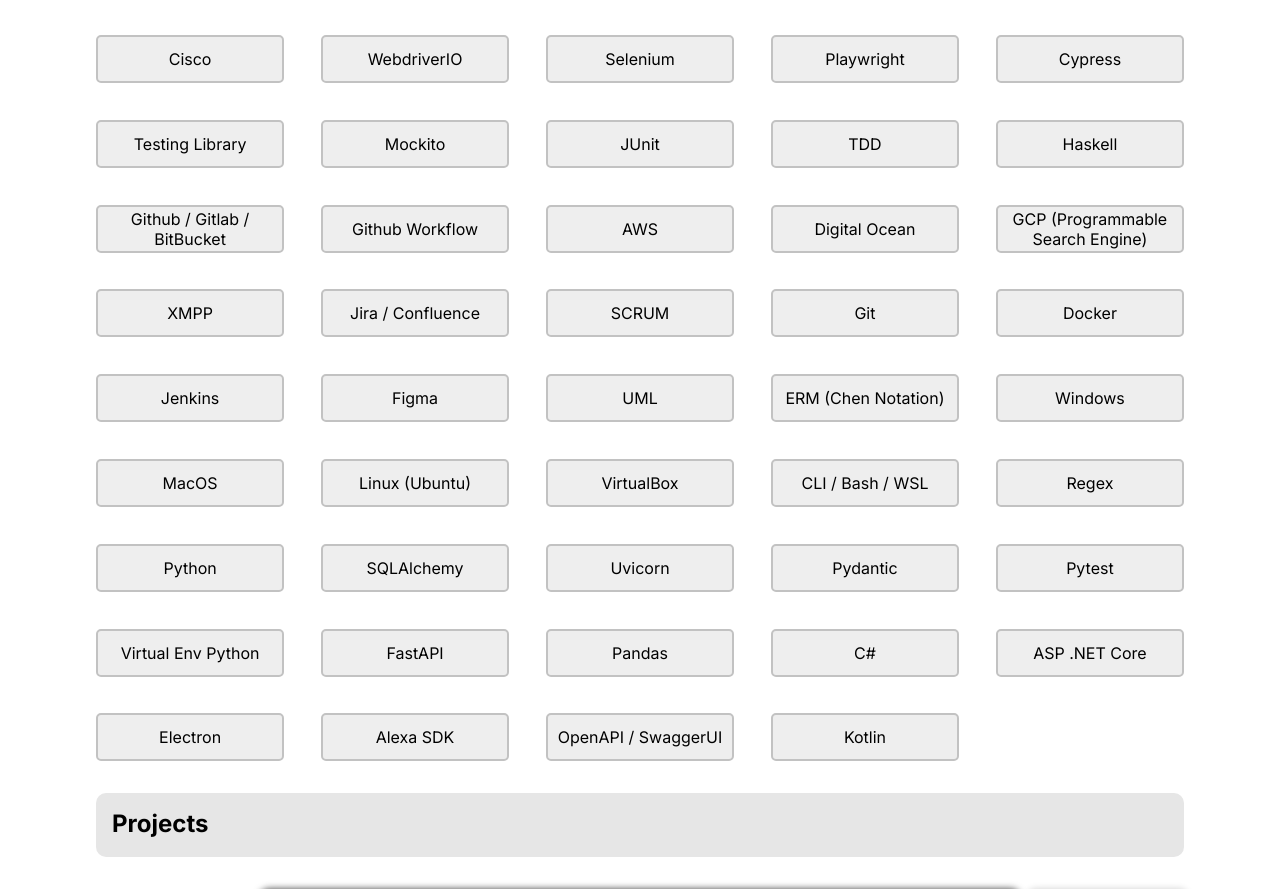
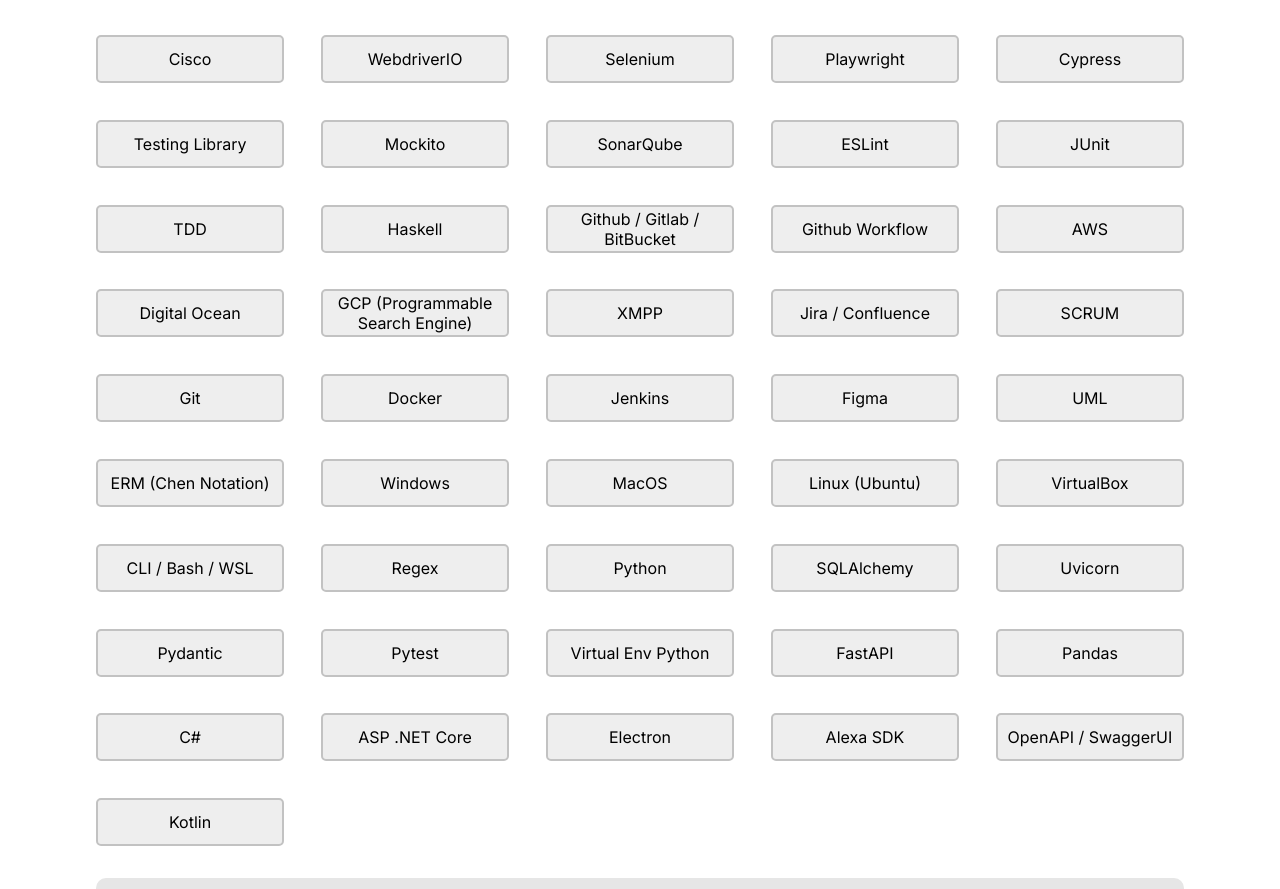
Before and after one commit to Reonharudo/dev-portfolio, a Next.js app: page / in a window 1280 px wide. Shown: the part 2390-3279 px from the top of the page. Built offline with nearby package versions, Linux system fonts and the light colour scheme; no server answers.

Commit message:
Update TechStackSection.tsx

```diff
--- a/src/components/TechStackSection/TechStackSection.tsx
+++ b/src/components/TechStackSection/TechStackSection.tsx
@@ -142,6 +142,8 @@
                 <SkillItem text={"Cypress"} />
                 <SkillItem text={"Testing Library"} />
                 <SkillItem text={"Mockito"} />
+                <SkillItem text={"SonarQube"} />
+                <SkillItem text={"ESLint"} />
                 <SkillItem text={"JUnit"} />
                 <SkillItem text={"TDD"} />
 
```
